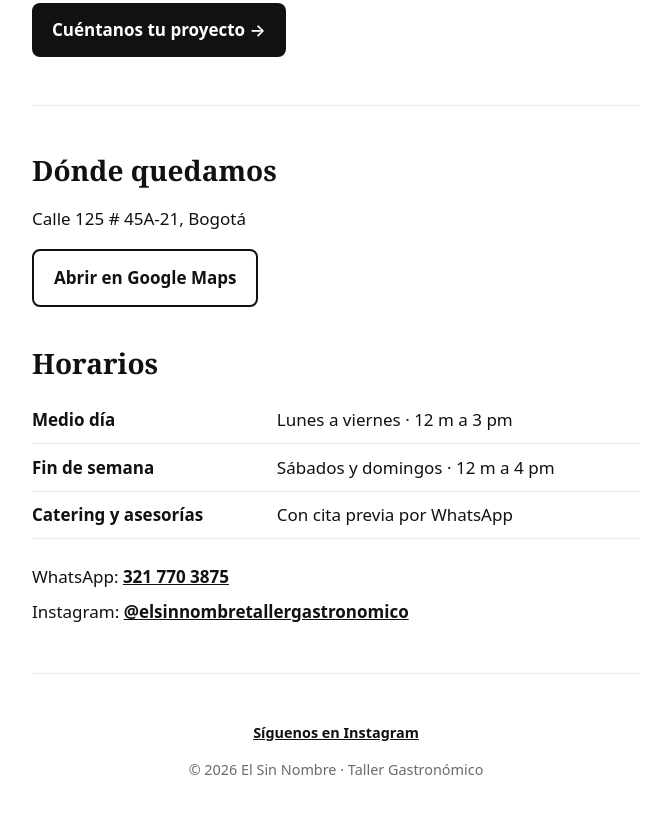
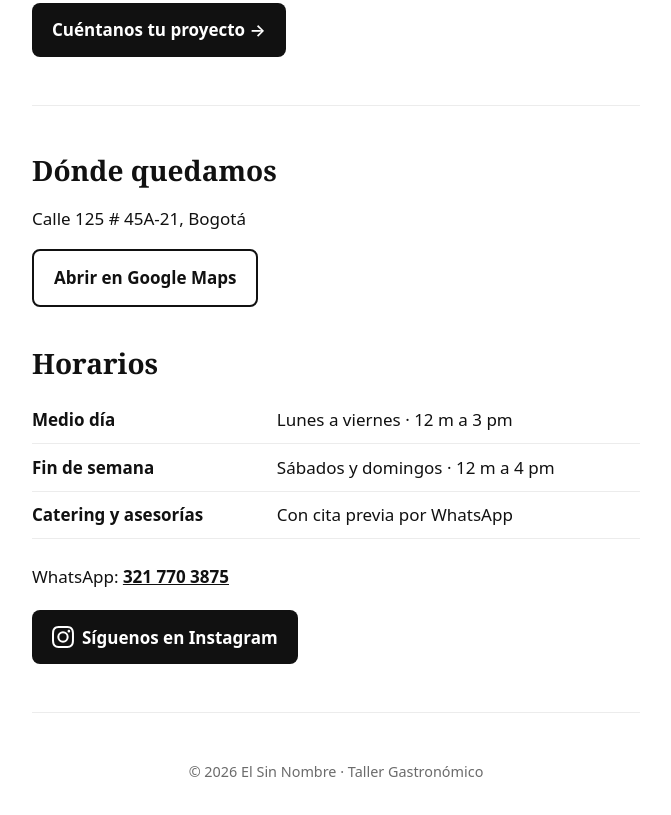
Before and after one commit to juansechef-sketch/el-sin-nombre-web, a plain HTML site: page index.html in a window 1280 px wide. Shown: the part 1899-2714 px from the top of the page, without its empty margins (304-975 px from the left). Drawn offline with Linux system fonts and the light colour scheme.

Commit message:
Instagram como botón
Cambia la línea de texto por un botón con ícono, igual a los de
WhatsApp, y quita el enlace repetido del pie.

Co-Authored-By: Claude Opus 5.5 <noreply@anthropic.com>
Claude-Session: https://claude.ai/code/session_01KLGGKsV4Mhauuine6HieVw

```diff
--- a/estilos.css
+++ b/estilos.css
@@ -146,4 +146,11 @@ h3 { font-size: 1rem; margin: 1.75rem 0 .5rem; text-transform: uppercase; letter
   text-decoration: none;
 }
 
-.redes a { font-weight: 600; color: var(--negro); }
+.btn-ig {
+  display: inline-flex; align-items: center; gap: .5rem;
+  margin-top: 1.25rem;
+  padding: .85rem 1.25rem;
+  border-radius: .5rem;
+  background: var(--negro); color: var(--blanco);
+  font-weight: 600; text-decoration: none;
+}
--- a/index.html
+++ b/index.html
@@ -100,13 +100,12 @@
         <tr><th>Catering y asesorías</th><td>Con cita previa por WhatsApp</td></tr>
       </table>
       <p class="tel">WhatsApp: <a data-wa="Hola">321 770 3875</a></p>
-      <p class="tel">Instagram: <a href="https://www.instagram.com/elsinnombretallergastronomico/" target="_blank" rel="noopener">@elsinnombretallergastronomico</a></p>
+      <a class="btn-ig" href="https://www.instagram.com/elsinnombretallergastronomico/" target="_blank" rel="noopener"><svg viewBox="0 0 24 24" width="22" height="22" aria-hidden="true"><path fill="currentColor" d="M12 2.2c3.2 0 3.6 0 4.8.1 3.3.1 4.8 1.7 4.9 4.9.1 1.3.1 1.6.1 4.8s0 3.6-.1 4.8c-.1 3.2-1.7 4.8-4.9 4.9-1.3.1-1.6.1-4.8.1s-3.6 0-4.8-.1c-3.3-.1-4.8-1.7-4.9-4.9C2.2 15.6 2.2 15.2 2.2 12s0-3.6.1-4.8C2.4 3.9 3.9 2.4 7.2 2.3 8.4 2.2 8.8 2.2 12 2.2ZM12 0C8.7 0 8.3 0 7.1.1 2.7.3.3 2.7.1 7.1 0 8.3 0 8.7 0 12s0 3.7.1 4.9c.2 4.4 2.6 6.8 7 7 1.2.1 1.6.1 4.9.1s3.7 0 4.9-.1c4.4-.2 6.8-2.6 7-7 .1-1.2.1-1.6.1-4.9s0-3.7-.1-4.9c-.2-4.4-2.6-6.8-7-7C15.7 0 15.3 0 12 0Zm0 5.8a6.2 6.2 0 1 0 0 12.4 6.2 6.2 0 0 0 0-12.4ZM12 16a4 4 0 1 1 0-8 4 4 0 0 1 0 8Zm6.4-11.8a1.4 1.4 0 1 0 0 2.9 1.4 1.4 0 0 0 0-2.9Z"/></svg> Síguenos en Instagram</a>
     </section>
 
   </main>
 
   <footer class="pie">
-    <p class="redes"><a href="https://www.instagram.com/elsinnombretallergastronomico/" target="_blank" rel="noopener">Síguenos en Instagram</a></p>
     <p>© <span id="anio">2026</span> El Sin Nombre · Taller Gastronómico</p>
   </footer>
 
```
